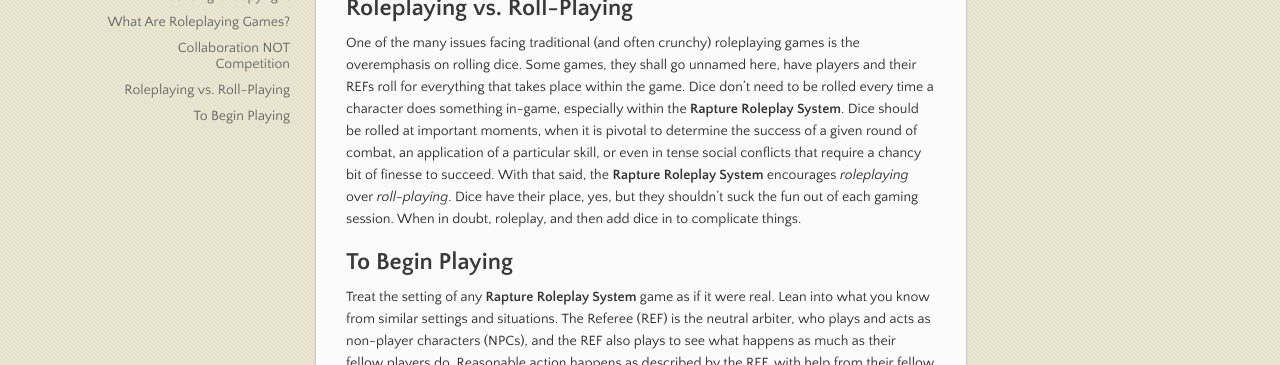
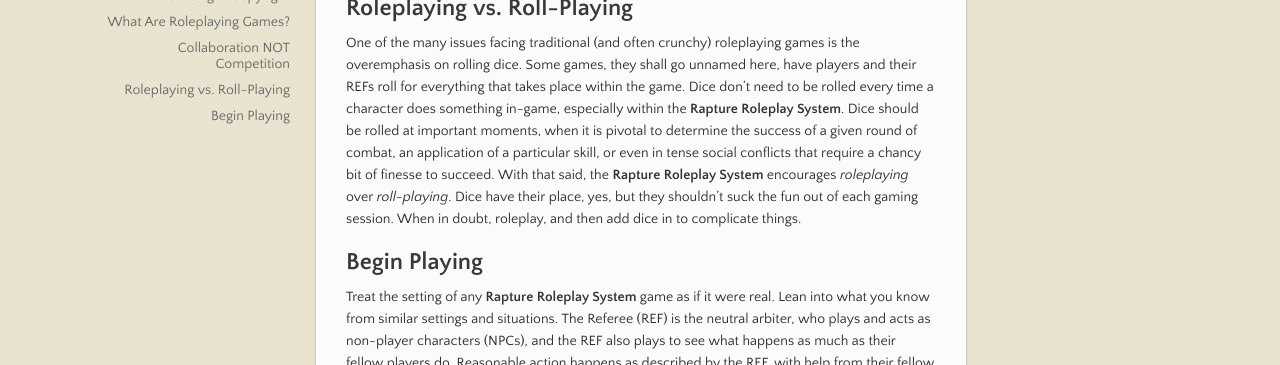
Before and after one commit to GMichaelRapp/rapture, a Jekyll site: the page built from index.md, in a window 1280 px wide and 900 px high, scrolled down 2020 px. Shown: the part 263-628 px from the top of the window. Built offline with Jekyll 4.4.1, drawn with Linux system fonts in a browser that asks for light colours; our own code applies the rules of GitHub Pages for plain Markdown files.

```diff
--- a/index.md
+++ b/index.md
@@ -33,7 +33,7 @@ Roleplaying games are about productive collaboration between multiple players, i
 ## Roleplaying vs. Roll-Playing
 One of the many issues facing traditional (and often crunchy) roleplaying games is the overemphasis on rolling dice. Some games, they shall go unnamed here, have players and their REFs roll for everything that takes place within the game. Dice don’t need to be rolled every time a character does something in-game, especially within the **Rapture Roleplay System**. Dice should be rolled at important moments, when it is pivotal to determine the success of a given round of combat, an application of a particular skill, or even in tense social conflicts that require a chancy bit of finesse to succeed. With that said, the  **Rapture Roleplay System** encourages _roleplaying_ over _roll-playing_. Dice have their place, yes, but they shouldn’t suck the fun out of each gaming session. When in doubt, roleplay, and then add dice in to complicate things.
 
-## To Begin Playing
+## Begin Playing
 Treat the setting of any **Rapture Roleplay System** game as if it were real. Lean into what you know from similar settings and situations. The Referee (REF) is the neutral arbiter, who plays and acts as non-player characters (NPCs), and the REF also plays to see what happens as much as their fellow players do. Reasonable action happens as described by the REF, with help from their fellow players. Risks and consequences are adjudicated by the REF, with plenty of input from their fellow players. Trust in each other to be fair and respectful. Act in good faith with one another.
 
 **To begin playing**, players simply need to have some paper, pencils or pens, these rules (or the SRD), copies of the (generic) character sheet, and some dice; four-sided (d4) dice; six-sided (d6) dice; eight-sided (d8) dice; ten-sided (d10) dice; twelve-sided (d12) dice; and twenty-sided (d20) dice.
```
